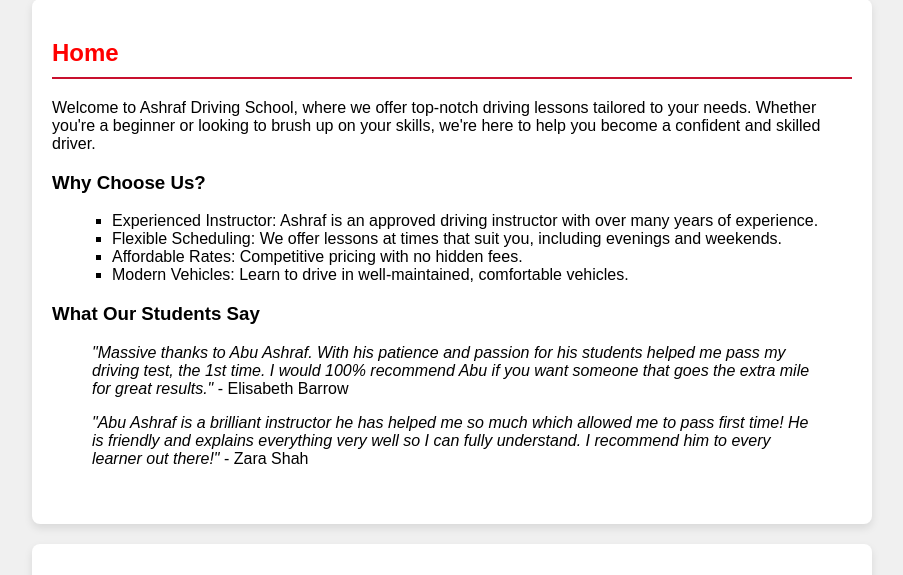
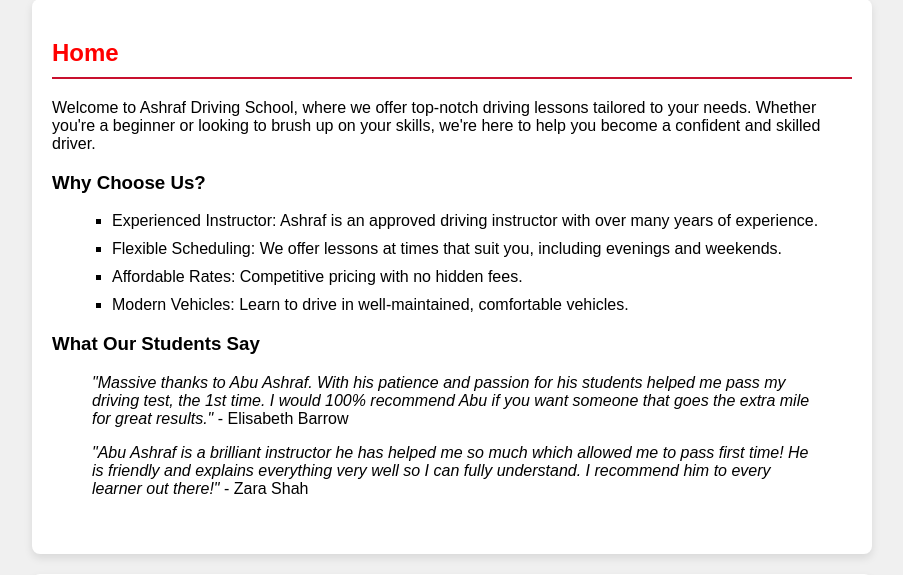
Before and after one commit to RahinAshraf/ash_driving_school, a Django app: page / in a window 1280 px wide. Shown: the part 208-783 px from the top of the page, without its empty margins (208-1111 px from the left). Run offline with Django 3.2, Linux system fonts and the light colour scheme.

Commit message:
Describe the changes you made

```diff
--- a/ash_driving_school/templates/abu.html
+++ b/ash_driving_school/templates/abu.html
@@ -177,6 +177,10 @@
         blockquote p {
             font-style: italic;
         }
+        .spaced-list li {
+            margin-bottom: 10px; /* Adjust the value for more or less space */
+        }
+
 
 
     </style>
@@ -237,7 +241,7 @@
 
 
             <h3>Why Choose Us?</h3>
-            <ul>
+            <ul class="spaced-list">
                 <li>Experienced Instructor: Ashraf is an approved driving instructor with over many years of experience.</li>
                 <li>Flexible Scheduling: We offer lessons at times that suit you, including evenings and weekends.</li>
                 <li>Affordable Rates: Competitive pricing with no hidden fees.</li>
@@ -246,12 +250,11 @@
 
             <h3>What Our Students Say</h3>
            <blockquote>
-    <i>"Massive thanks to Abu Ashraf. With his patience and passion for his students helped me pass my driving test, the 1st time. I would 100% recommend Abu if you want someone that goes the extra mile for great results."</i> - <span>Elisabeth Barrow</span>
-</blockquote>
-<blockquote>
-    <i>"Abu Ashraf is a brilliant instructor he has helped me so much which allowed me to pass first time! He is friendly and explains everything very well so I can fully understand. I recommend him to every learner out there!"</i> - <span>Zara Shah</span>
-</blockquote>
-
+                <i>"Massive thanks to Abu Ashraf. With his patience and passion for his students helped me pass my driving test, the 1st time. I would 100% recommend Abu if you want someone that goes the extra mile for great results."</i> - <span>Elisabeth Barrow</span>
+            </blockquote>
+            <blockquote>
+                <i>"Abu Ashraf is a brilliant instructor he has helped me so much which allowed me to pass first time! He is friendly and explains everything very well so I can fully understand. I recommend him to every learner out there!"</i> - <span>Zara Shah</span>
+            </blockquote>
         </section>
 
         <section id="about" class="section">
```
